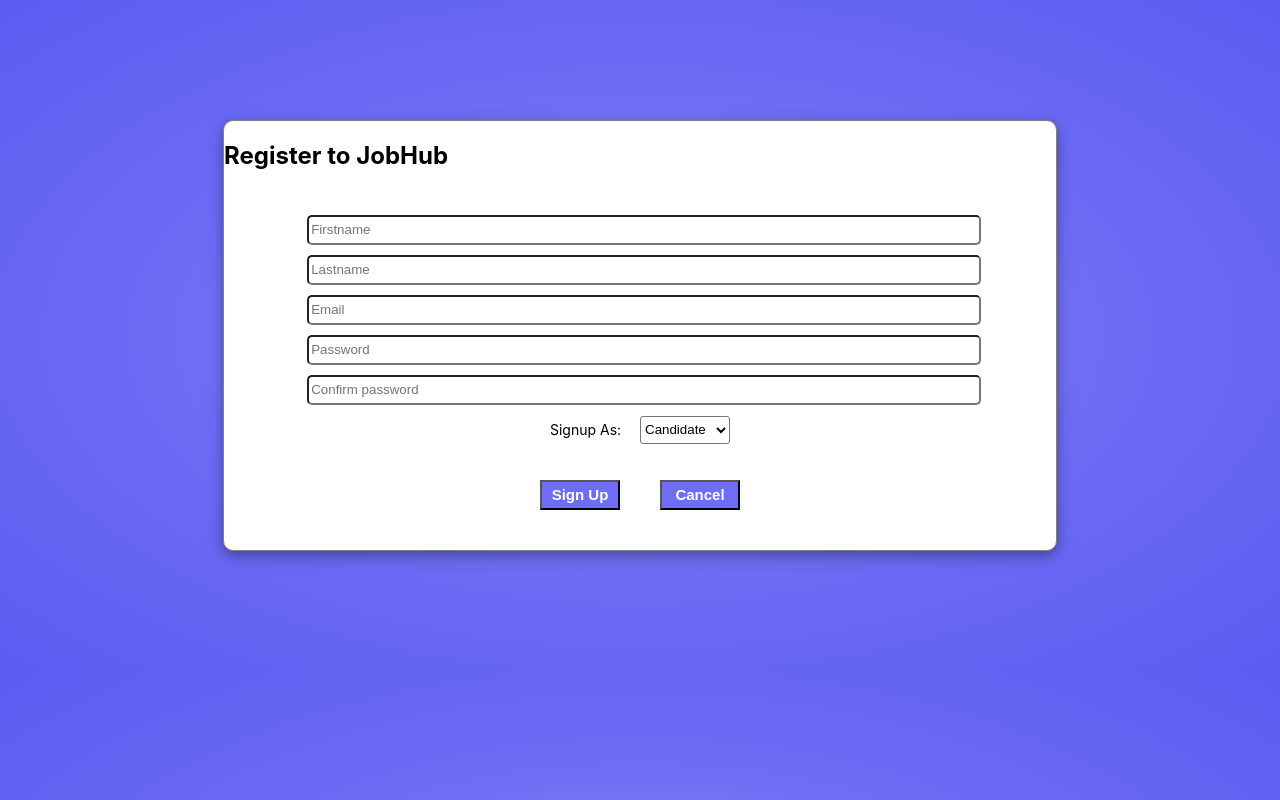
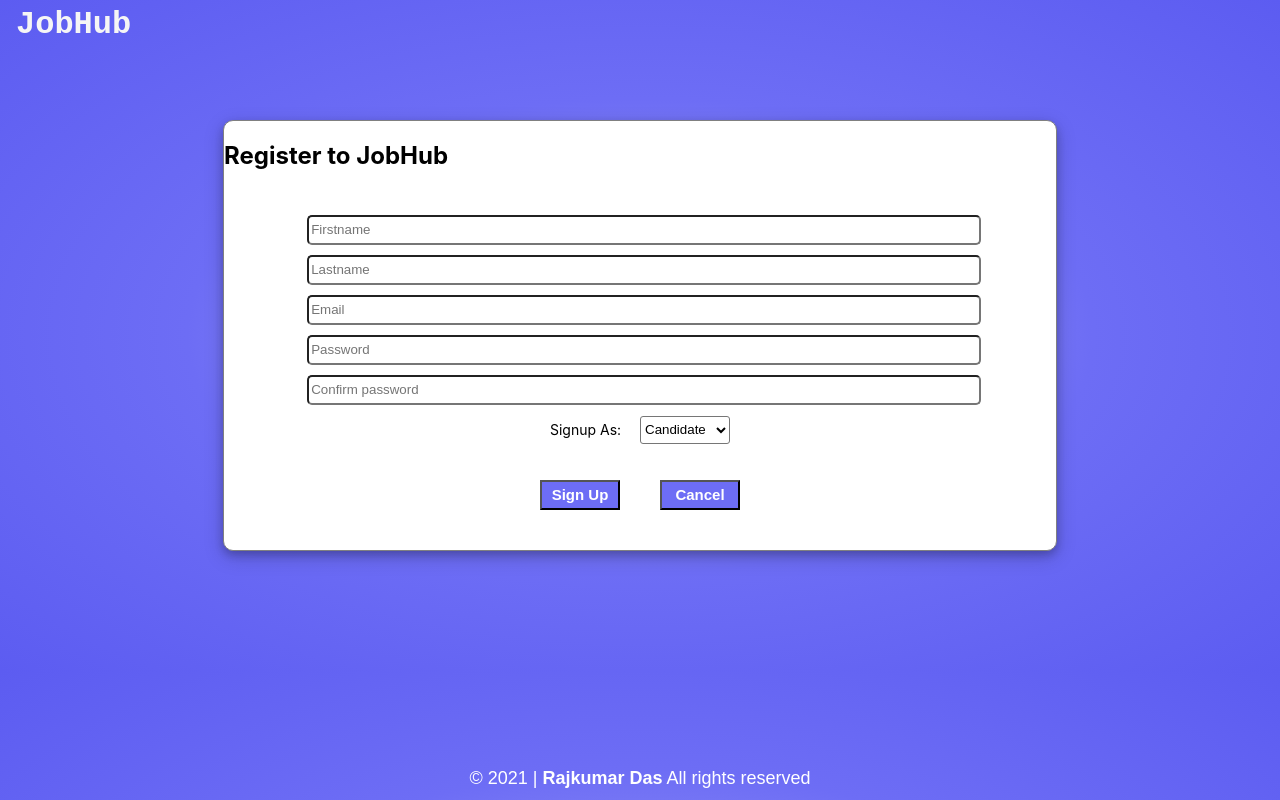
Before and after one commit to rajkumardas2701/job-search-frontend, a React (Create React App) app: page /signup in a window 1280 px wide. Built offline with nearby package versions, Linux system fonts and the light colour scheme.

Commit message:
Add UseHistory in SignUp Page

```diff
--- a/src/components/Signup.js
+++ b/src/components/Signup.js
@@ -3,16 +3,18 @@
 import { connect } from 'react-redux';
 import PropTypes from 'prop-types';
 import validator from 'email-validator';
-// import { useHistory } from 'react-router-dom';
+import { useHistory } from 'react-router-dom';
 import { CircleToBlockLoading } from 'react-loadingg';
 import { authInit, authSuccess, authSignupFailure } from '../actions/index';
 import authCall from '../utils/apiCalls';
 import { userTypes } from '../constants/initialState';
+import NavBar from '../layouts/Navbar';
+import Footer from '../layouts/Footer';
 
 const Signup = ({
   signupinit, signupsuccess, signupfailure, isLoading, errors,
 }) => {
-  // const history = useHistory();
+  const history = useHistory();
   const [state, setState] = useState({
     firstname: '',
     lastname: '',
@@ -35,7 +37,7 @@
       password_confirmation: '',
       user_type: ['Recruiter', 'Candidate'],
     });
-    // history.push('/');
+    history.push('/');
   };
 
   const handleErrors = (errors) => {
@@ -75,6 +77,8 @@
   // }
 
   return (
+    <>
+      <NavBar />
       <div className="signup-container">
         <h2>Register to JobHub</h2>
         <form onSubmit={handleSubmit} className="signup-form-container">
@@ -146,6 +150,8 @@
         <div className="form-validation" id="form-validation" />
         <div className="server-error-section">{errors.length ? handleErrors(errors) : null}</div>
       </div>
+      <Footer />
+    </>
   );
 };
 
```
Lines whose indentation alone changed are shown as unchanged.
